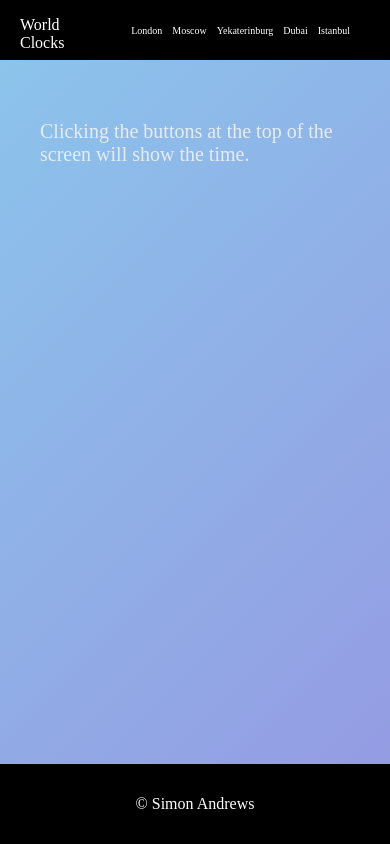
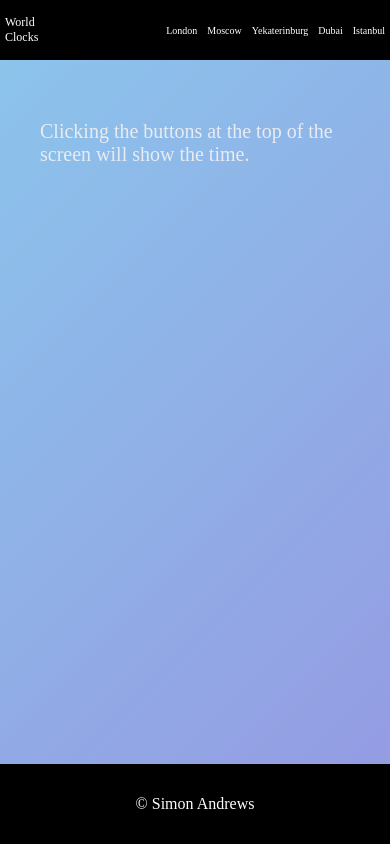
Before and after one commit to SimonJAndrews/World-Clocks, a plain HTML site: page index.html in a window 390 px wide. Drawn offline with Linux system fonts and the light colour scheme.

Commit message:
css update

```diff
--- a/style.css
+++ b/style.css
@@ -93,6 +93,22 @@ footer{
 
 @media screen and (max-width: 517px) {
 
+    body{
+        height: 100vh;
+    }
+
+    .logo{
+        justify-content: flex-start;
+        align-content: center;
+        flex: 2;
+        padding-left: 5px;
+        color: white;
+        min-width: none;
+        font-size: 12px;
+
+    }
+
+
     ul {
         display: flex;
         justify-content: flex-end;
@@ -101,7 +117,7 @@ footer{
         align-items: center;
         gap: 10px;
         height:60px;
-        padding-right: 40px;
+        padding-right: 5px;
         margin:0;
         list-style: none;
         font-size: 10px;
```
